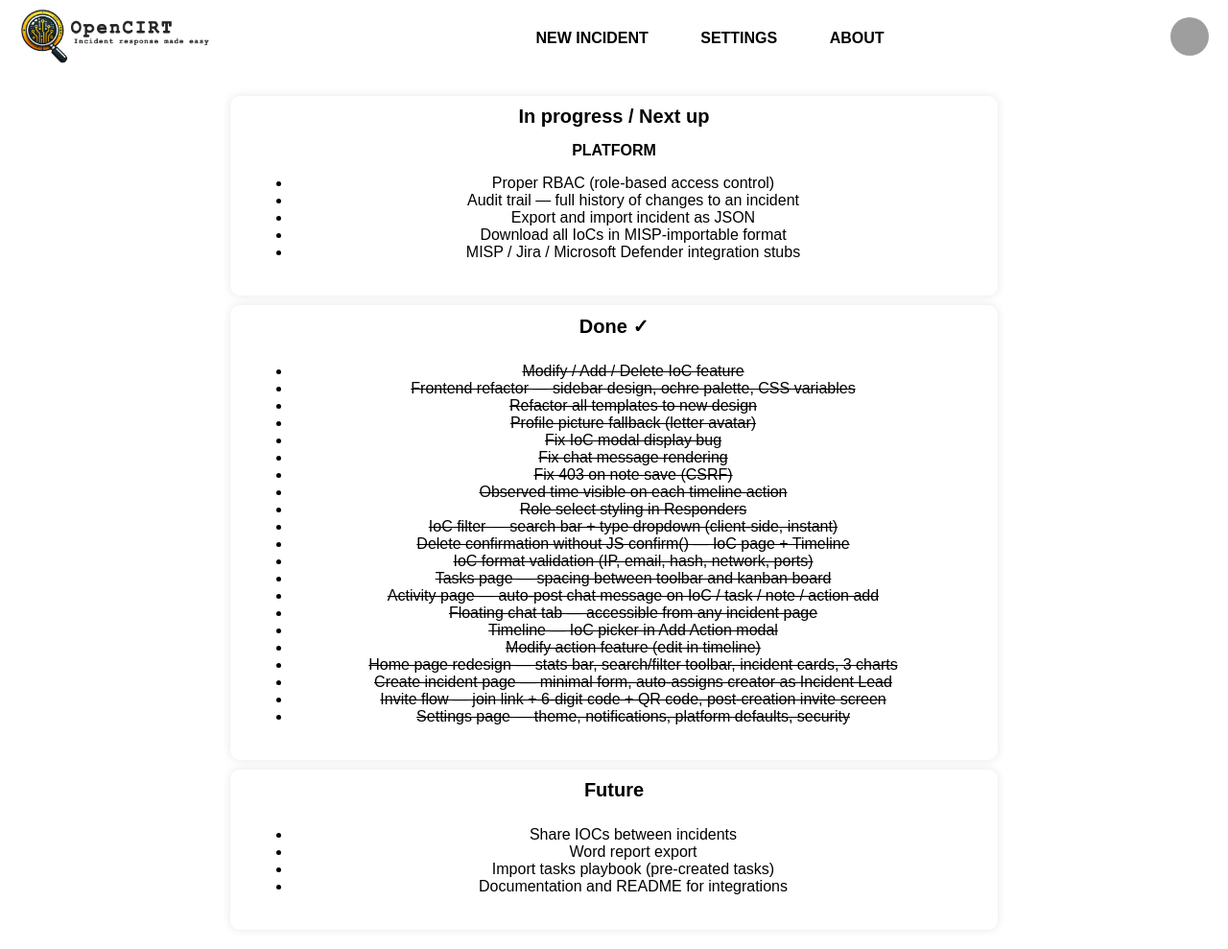
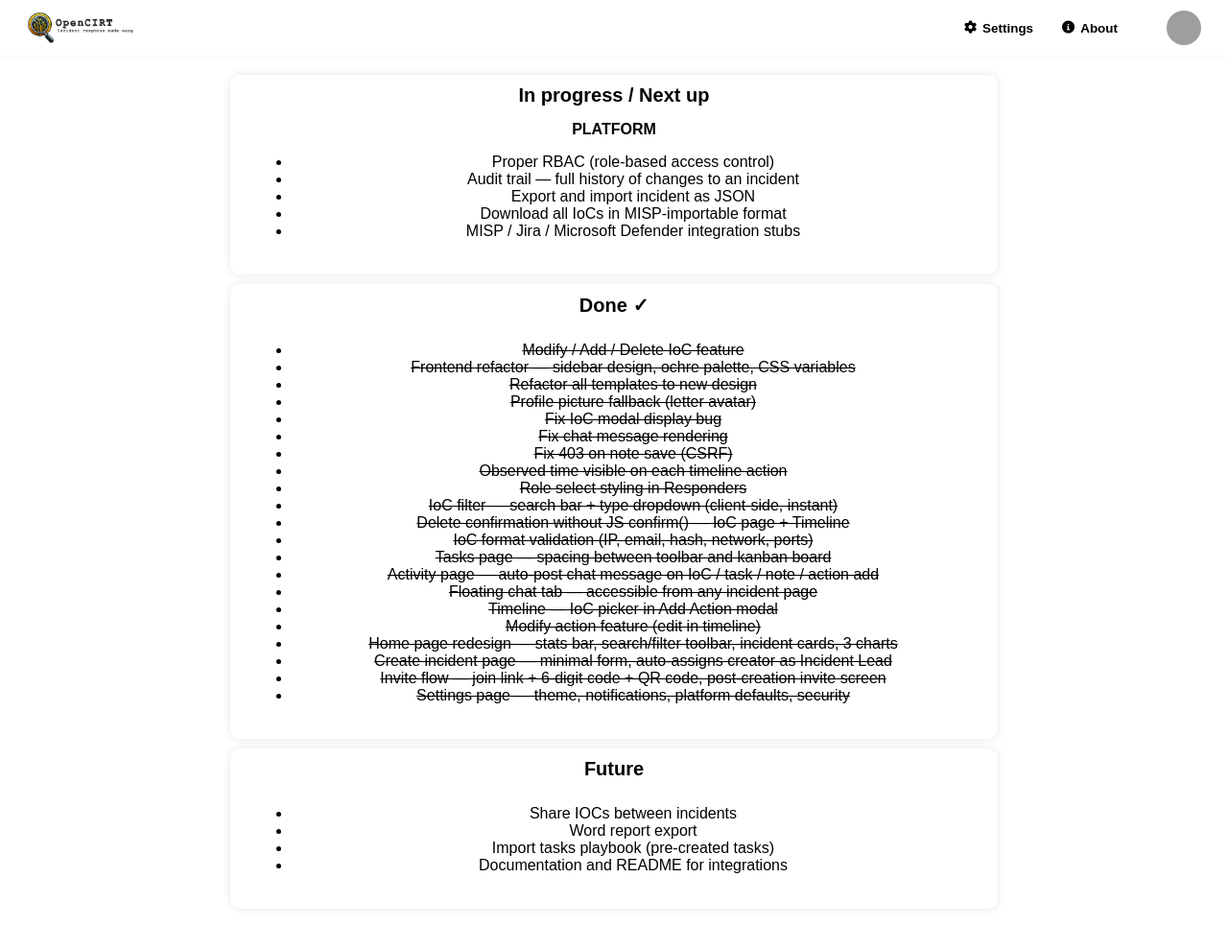
Before and after one commit to nicoloo/OpenCIRT, a Django app: page /about in a window 1280 px wide. Shown: the whole page at 96% size. After the commit the page ends 910 px from the top, so only its background shows below. Run offline with Django 4.2, Linux system fonts and the light colour scheme; the visitor is signed in with stand-in values (Sample User, id 1); parts of the project's set-up code (start-up, migrations or seed data) failed here and were passed over; grey boxes are pictures that could not be loaded.

Commit message:
feat: redesign base2 topbar — logo, nav links, proper avatar, sticky

```diff
--- a/sharpcirt/static/css/new_style.css
+++ b/sharpcirt/static/css/new_style.css
@@ -4,43 +4,113 @@ body {
     padding: 0;
 }
 
-.header {
+/* ── Topbar (base2.html) ─────────────────────────────────── */
+.topbar {
     display: flex;
-    justify-content: space-between;
     align-items: center;
-    padding: 0px 20px;
-    background: linear-gradient(to right, var(--main-color-1), var(--main-color-2));
-    color: var(--text-color-1);
-
-}
-.links {
-    display: flex;
-    gap:30px;
-    color:var(--text-color-1);
-}
-.link-item {
-    font-weight: bold;
-    font-size: large;
-    padding:10px;
-    border-radius:20px;
-}
-.link-item:hover {
-    color: var(--widget-background-color);
-    background-color: var(--main-color-2);
-
+    gap: 8px;
+    padding: 0 28px;
+    height: 58px;
+    background: var(--widget-background-color);
+    border-bottom: 1px solid var(--border-color);
+    position: sticky;
+    top: 0;
+    z-index: 100;
+    box-shadow: 0 1px 6px rgba(0,0,0,0.06);
 }
 
-
-.logo img {
-    max-width: 200px;
-    max-height: 100px;
-
+.topbar-logo {
+    display: flex;
+    align-items: center;
+    flex-shrink: 0;
+    text-decoration: none;
+}
+.topbar-logo img {
+    height: 34px;
+    width: auto;
 }
 
-.profile-pic img {
-    width: 40px;
-    height: 40px;
+.topbar-spacer { flex: 1; }
+
+.topbar-nav {
+    display: flex;
+    align-items: center;
+    gap: 2px;
+}
+
+.topbar-link {
+    display: inline-flex;
+    align-items: center;
+    gap: 6px;
+    padding: 7px 14px;
+    border-radius: 20px;
+    color: var(--text-color-2);
+    font-size: 0.84rem;
+    font-weight: 600;
+    text-decoration: none;
+    transition: background 0.15s, color 0.15s;
+    white-space: nowrap;
+}
+.topbar-link:hover {
+    background: var(--main-color-1);
+    color: var(--text-color-1);
+    text-decoration: none;
+}
+.topbar-link i { font-size: 0.82rem; }
+
+.topbar-divider {
+    width: 1px;
+    height: 22px;
+    background: var(--border-color);
+    margin: 0 6px;
+    flex-shrink: 0;
+}
+
+.topbar-new-incident {
+    display: inline-flex;
+    align-items: center;
+    gap: 6px;
+    padding: 7px 16px;
+    background: var(--accent-color);
+    color: #fff;
+    border-radius: 20px;
+    font-size: 0.84rem;
+    font-weight: 600;
+    text-decoration: none;
+    transition: opacity 0.15s;
+    white-space: nowrap;
+    margin-right: 6px;
+}
+.topbar-new-incident:hover { opacity: 0.87; color: #fff; text-decoration: none; }
+
+.topbar-avatar {
+    width: 36px;
+    height: 36px;
     border-radius: 50%;
+    overflow: hidden;
+    flex-shrink: 0;
+    display: flex;
+    align-items: center;
+    justify-content: center;
+    background: var(--main-color-2);
+    color: var(--text-color-1);
+    font-weight: 700;
+    font-size: 0.88rem;
+    text-decoration: none;
+    border: 2px solid var(--border-color);
+    transition: border-color 0.15s, opacity 0.15s;
+    margin-left: 8px;
+    cursor: pointer;
+}
+.topbar-avatar:hover { border-color: var(--accent-color); opacity: 0.9; }
+.topbar-avatar img { width: 100%; height: 100%; object-fit: cover; display: block; }
+.topbar-avatar-initial {
+    font-size: 0.88rem;
+    font-weight: 700;
+    color: var(--text-color-1);
+    text-transform: uppercase;
+    line-height: 1;
+    pointer-events: none;
 }
 
 body {
--- a/sharpcirt/templates/base2.html
+++ b/sharpcirt/templates/base2.html
@@ -15,47 +15,43 @@
 </head>
 
 <body>
-    <header class="header">
-        <a class="logo" href="/home"><img src="{% static 'logo_phrase_light.png' %}" alt="OpenCIRT"></a>
+    <header class="topbar">
 
-        <nav class="links" id="mainNav">
-            <ul>
-              <li><a href="/incident/create">New incident</a></li>
-              <li><a href="/settings">Settings</a></li>
-              <li><a href="/about">About</a></li>
-            </ul>
+        <a class="topbar-logo" href="/home">
+            <img src="{% static 'logo_phrase_light.png' %}" alt="OpenCIRT">
+        </a>
+
+        <div class="topbar-spacer"></div>
+
+        <a href="/incident/create" class="topbar-new-incident">
+            <i class="fa-solid fa-plus"></i>
+            <span>New Incident</span>
+        </a>
+
+        <div class="topbar-divider"></div>
+
+        <nav class="topbar-nav">
+            <a href="/settings" class="topbar-link">
+                <i class="fa-solid fa-gear"></i>
+                <span>Settings</span>
+            </a>
+            <a href="/about" class="topbar-link">
+                <i class="fa-solid fa-circle-info"></i>
+                <span>About</span>
+            </a>
         </nav>
 
-        {% if user.profile_picture %}
-        <a href="/profile">
-            <div class="profile-pic">
-                <img src="{{ user.profile_picture.url }}" alt="Profile Picture">
-            </div>
+        <div class="topbar-divider"></div>
+
+        <a href="/profile" class="topbar-avatar" title="{{ user.username }}">
+            {% if user.profile_picture %}
+                <img src="{{ user.profile_picture.url }}" alt="{{ user.username }}">
+            {% else %}
+                <span class="topbar-avatar-initial">{{ user.username|slice:":1" }}</span>
+            {% endif %}
         </a>
-        {% else %}
-        <a href="/profile">
-            <div class="default-picture-base" title="{{ user.username }}">
-                {{ user.username|slice:":1" }}
-            </div>
-        </a>
-        {% endif %}
 
-        <button class="nav-hamburger" id="navHamburger" aria-label="Toggle navigation" aria-expanded="false">
-            <i class="fa-solid fa-bars"></i>
-        </button>
     </header>
-    <script>
-    (function() {
-        const btn = document.getElementById('navHamburger');
-        const nav = document.getElementById('mainNav');
-        if (btn && nav) {
-            btn.addEventListener('click', function() {
-                const open = nav.classList.toggle('nav-open');
-                btn.setAttribute('aria-expanded', open);
-            });
-        }
-    })();
-    </script>
 
     {% block content %}{% endblock %}
 
```
Also changed, not shown: other parts of sharpcirt/static/css/new_style.css (+6 -39 lines).
